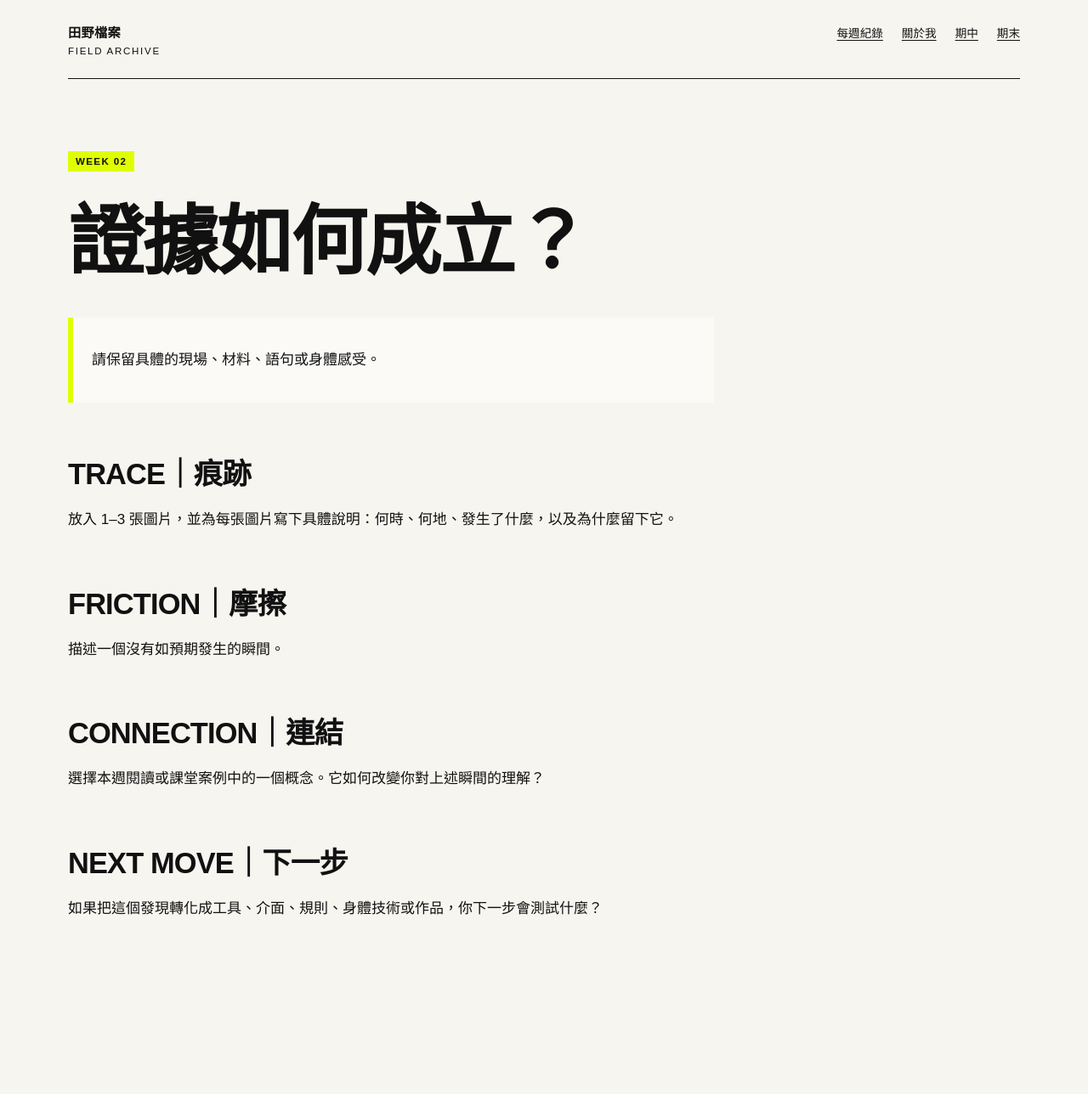
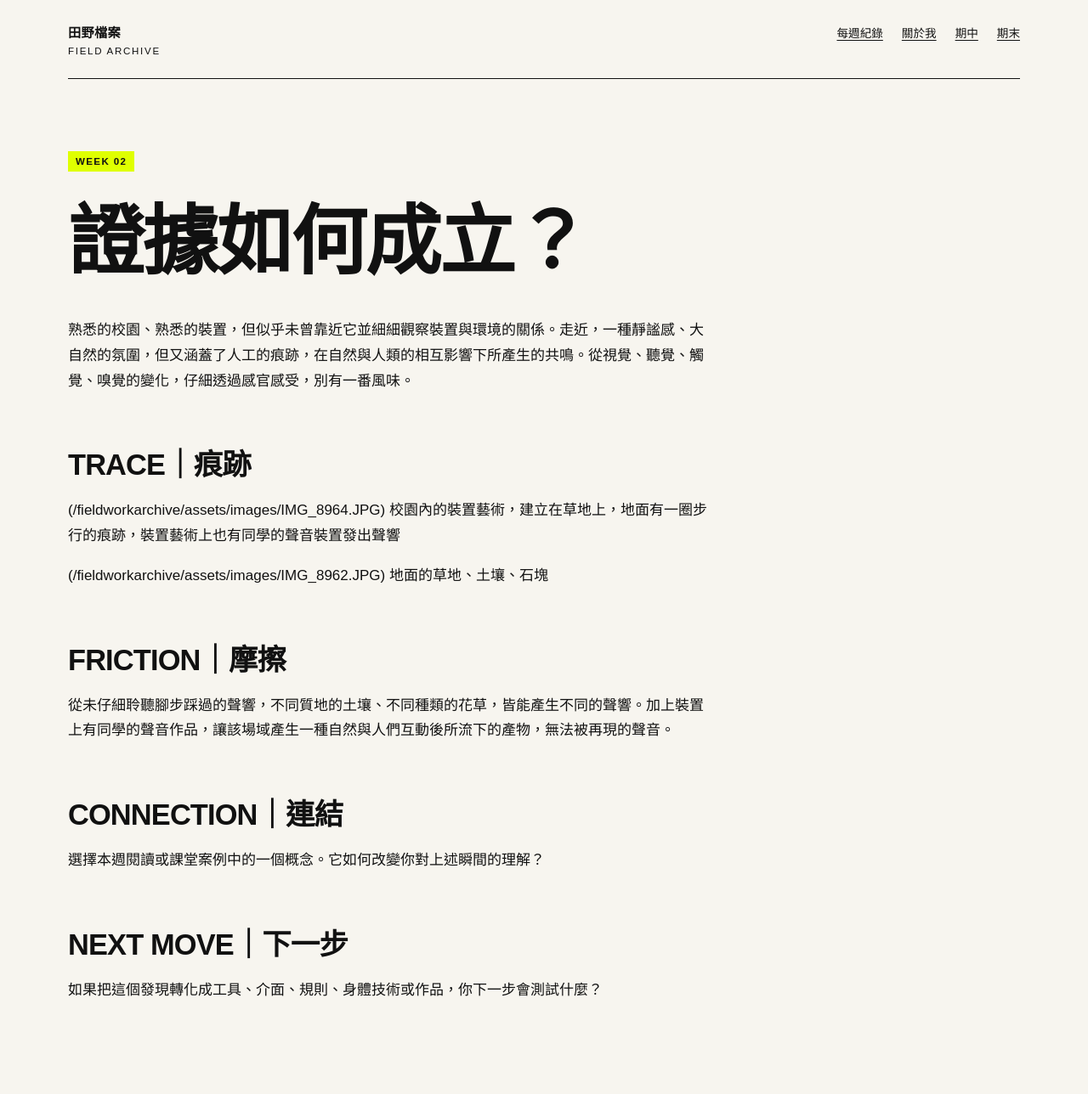
Before and after one commit to yunhanchan/fieldworkarchive, a Jekyll site: the page built from weeks/week-02.md, in a window 1280 px wide. Shown: the whole page at 85% size. Built offline with Jekyll 4.4.1, drawn with Linux system fonts in a browser that asks for light colours; before the commit the page ends 1192 px from its top, so only the background shows below that.

Commit message:
Update week-02.md

```diff
--- a/weeks/week-02.md
+++ b/weeks/week-02.md
@@ -7,15 +7,19 @@ permalink: /weeks/week-02/
 
 # 證據如何成立？
 
-> 請保留具體的現場、材料、語句或身體感受。
+熟悉的校園、熟悉的裝置，但似乎未曾靠近它並細細觀察裝置與環境的關係。走近，一種靜謐感、大自然的氛圍，但又涵蓋了人工的痕跡，在自然與人類的相互影響下所產生的共鳴。從視覺、聽覺、觸覺、嗅覺的變化，仔細透過感官感受，別有一番風味。
 
 ## TRACE｜痕跡
 
-放入 1–3 張圖片，並為每張圖片寫下具體說明：何時、何地、發生了什麼，以及為什麼留下它。
+({{ '/assets/images/IMG_8964.JPG' | relative_url }})
+校園內的裝置藝術，建立在草地上，地面有一圈步行的痕跡，裝置藝術上也有同學的聲音裝置發出聲響
+
+({{ '/assets/images/IMG_8962.JPG' | relative_url }})
+地面的草地、土壤、石塊
 
 ## FRICTION｜摩擦
 
-描述一個沒有如預期發生的瞬間。
+從未仔細聆聽腳步踩過的聲響，不同質地的土壤、不同種類的花草，皆能產生不同的聲響。加上裝置上有同學的聲音作品，讓該場域產生一種自然與人們互動後所流下的產物，無法被再現的聲音。
 
 ## CONNECTION｜連結
 
```
